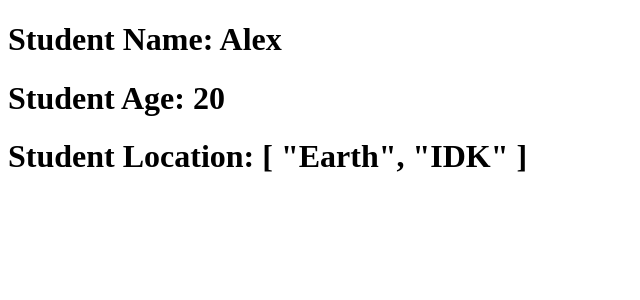
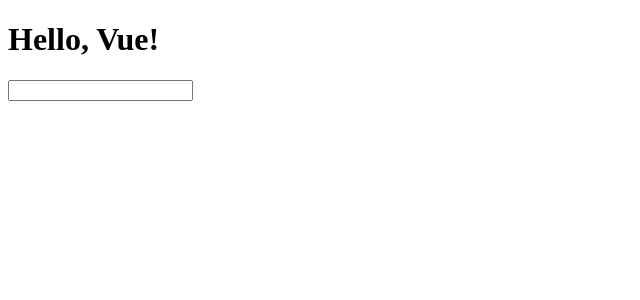
Before and after one commit to romanjosephgallardo/vue-js-test, a Vue app in the folder vue-test-app/: page / in a window 1280 px wide. Shown: the top 300 px of the page, without its empty margins (0-640 px from the left). Built offline with nearby package versions, Linux system fonts and the light colour scheme.

Commit message:
Watchers test

```diff
--- a/vue-test-app/src/App.vue
+++ b/vue-test-app/src/App.vue
@@ -1,9 +1,9 @@
 <script setup>
-	import HelloWorld from './components/HelloWorld.vue';
+	import BasicComponent from './components/BasicComponent.vue';
 </script>
 
 <template>
-	<HelloWorld />
+	<BasicComponent />
 </template>
 
 <style></style>
--- /dev/null
+++ b/vue-test-app/src/components/BasicComponent.vue
@@ -0,0 +1,22 @@
+<template>
+    <h1> {{ message }}</h1>
+    <input
+        v-model="inputText"
+        placeholder="Type something..."
+    />
+</template>
+
+<script setup>
+    import { ref, watch } from "vue";
+
+    const message = ref("Hello, Vue!");
+    const inputText = ref(" ");
+
+    watch(inputText, (newValue, oldValue) => {
+        message.value = `You typed: ${newValue}`;
+    });
+</script>
+
+<style lang="scss" scoped>
+
+</style>
```
